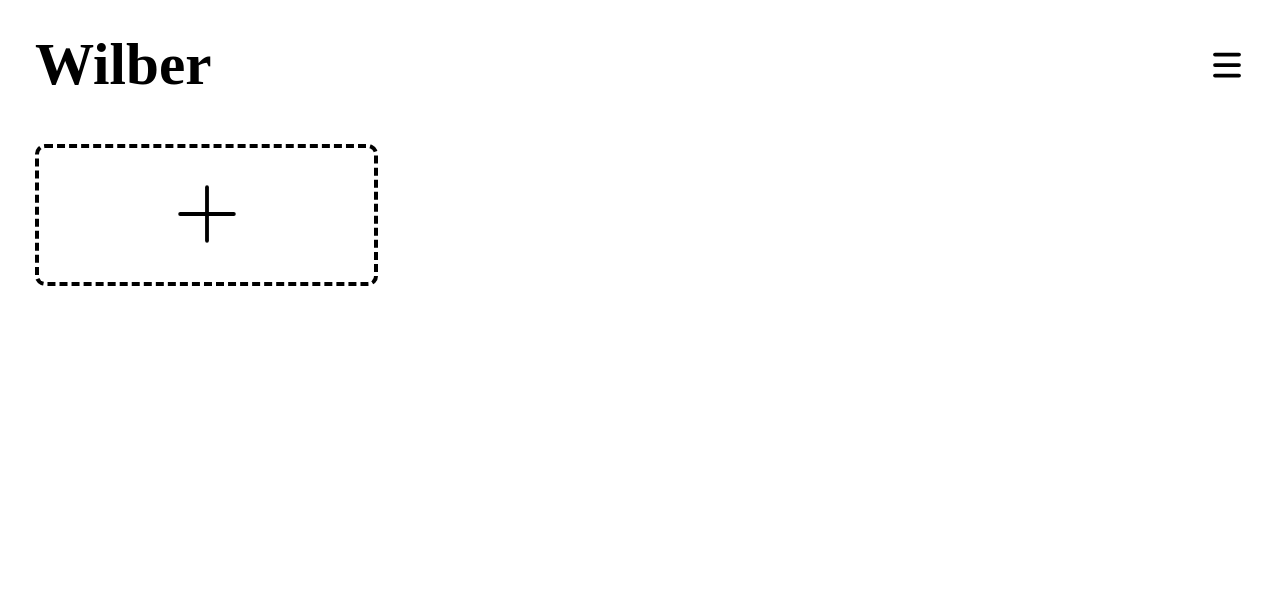
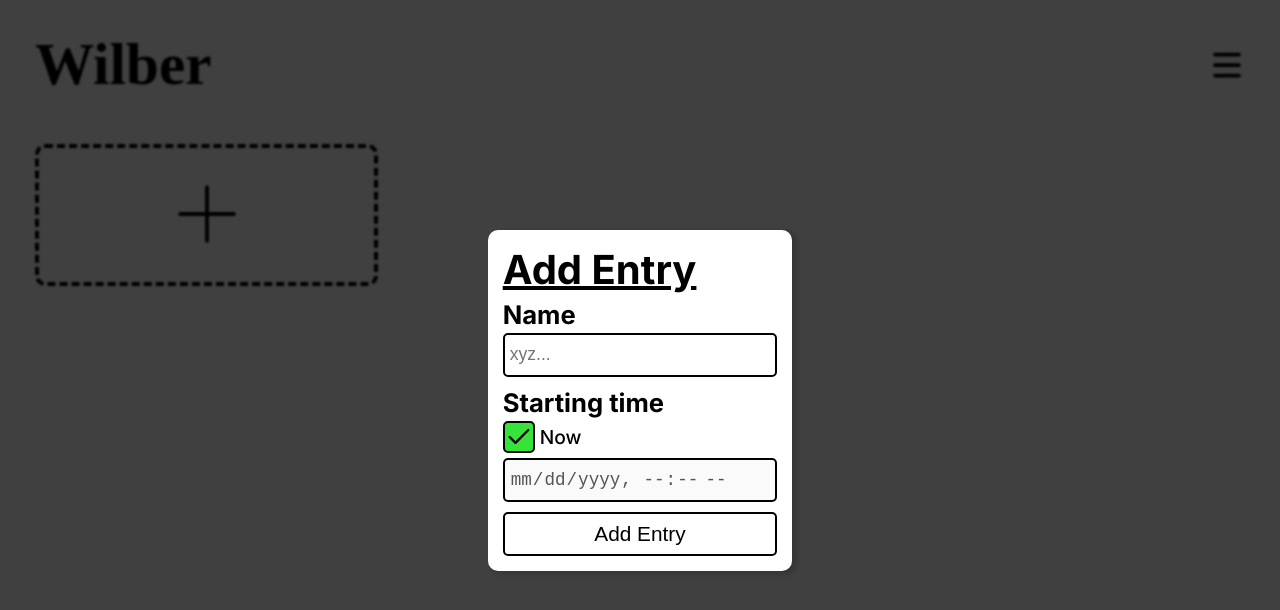
Before and after one commit to Kolpixx/Wilber, a React (Vite) app: page / in a window 1280 px wide. Both pictures are taken after a click on the button 206 px from the left and 215 px from the top of the page. Shown: the top 610 px of the page. Built offline with nearby package versions, Linux system fonts and the light colour scheme; a web font is replaced by a local one.

Commit message:
add entry modal

```diff
--- a/src/sites/Dashboard/Dashboard.tsx
+++ b/src/sites/Dashboard/Dashboard.tsx
@@ -3,12 +3,14 @@ import { Menu } from 'lucide-react';
 import { accentColor } from '../../consts';
 import Entry from './components/Entry/Entry';
 import AddEntryButton from './components/AddEntryButton/AddEntryButton';
+import AddEntryModal from './components/AddEntryButton/components/AddEntryModal/AddEntryModal';
 
 import './Dashboard.css'
 
 export default function Dashboard() {
     const [entries, setEntries] = useState<Object>(JSON.parse(localStorage.getItem("entries") || "{}"));
     const [currentTime, setCurrentTime] = useState<number>(Date.now());
+    const [showingAddEntryModal, showAddEntryModal] = useState<boolean>(false);
 
     useEffect(() => {
         localStorage.setItem("entries", JSON.stringify(entries));
@@ -22,6 +24,7 @@ export default function Dashboard() {
 
     return (
         <div id="dashboard">
+            {showingAddEntryModal && <AddEntryModal showAddEntryModal={showAddEntryModal} setEntries={setEntries} />}
             <header>
                 <h1>Wilber</h1>
                 <Menu
@@ -31,7 +34,7 @@ export default function Dashboard() {
                 />
             </header>
             <main>
-                <AddEntryButton size={Object.keys(entries).length === 0 ? "big" : "small"} />
+                <AddEntryButton size={Object.keys(entries).length === 0 ? "big" : "small"} onClick={() => showAddEntryModal(true)} />
                 {Object.keys(entries).map((_key, i) =>
                     <Entry
                         key={i}
--- a/src/sites/Dashboard/components/AddEntryButton/AddEntryButton.tsx
+++ b/src/sites/Dashboard/components/AddEntryButton/AddEntryButton.tsx
@@ -7,11 +7,12 @@ type Sizes = "big" | "small";
 
 type Props = {
     size: Sizes;
+    onClick: () => void;
 }
 
-export default function AddEntryButton({ size } : Props) {
+export default function AddEntryButton({ size, onClick } : Props) {
     return (
-        <button id={`add-entry-button${size === "big" ? "-big" : ""}`} className="pointer">
+        <button id={`add-entry-button${size === "big" ? "-big" : ""}`} className="pointer" onClick={onClick}>
             <Plus
                 size={size === "big" ? 92 : 64}
                 color={accentColor}
--- /dev/null
+++ b/src/sites/Dashboard/components/AddEntryButton/components/AddEntryModal/AddEntryModal.css
@@ -0,0 +1,68 @@
+#add-entry-modal {
+    display: flex;
+    flex-direction: column;
+    justify-content: center;
+    gap: 5px;
+}
+
+#add-entry-modal-options {
+    display: flex;
+    flex-direction: column;
+    gap: 10px;
+}
+
+#add-entry-modal h2 {
+    font-size: 2.5rem;
+}
+
+#add-entry-modal h3 {
+    font-size: 1.6rem;
+    text-decoration: none;
+}
+
+#add-entry-modal input {
+    border: 2px solid var(--accent);
+    height: 44px;
+    padding: 5px;
+    font-size: 1.1rem;
+    border-radius: 5px;
+
+    &:focus {
+        outline: none;
+    }
+}
+
+#add-entry-begin-now-button-wrapper {
+    display: flex;
+    gap: 5px;
+    align-items: center;
+    font-size: 1.2rem;
+    font-family: 'Inter', system-ui;
+    font-weight: 500;
+}
+
+#add-entry-modal-options > div {
+    display: flex;
+    flex-direction: column;
+    gap: 3px;
+}
+
+#add-entry-submit {
+    height: 44px;
+    border-radius: 5px;
+    border: 2px solid var(--accent);
+    background: white;
+    font-size: 1.3rem;
+    font-weight: 500;
+    transition: 0.2s ease background;
+
+    &:hover {
+        background: rgba(0, 0, 0, .2);
+    }
+}
+
+#add-entry-time-start-wrapper {
+    display: flex;
+    flex-direction: column;
+    gap: 5px
+}
--- /dev/null
+++ b/src/sites/Dashboard/components/AddEntryButton/components/AddEntryModal/AddEntryModal.tsx
@@ -0,0 +1,76 @@
+import { useEffect, useState } from 'react'
+import { addEntry } from '../../../../../../utils';
+
+import './AddEntryModal.css'
+import Checkbox from '../../../../../../components/Checkbox/Checkbox';
+
+type Props = {
+    showAddEntryModal: any;
+    setEntries: any;
+}
+
+export default function AddEntryModal({ showAddEntryModal, setEntries }: Props) {
+    const [startDate, setStartDate] = useState<Date | null>();
+    const [name, setName] = useState<string | null>(null);
+    const [useCurrentTime, setUseCurrentTime] = useState<boolean>(true);
+    const [error, setError] = useState<string>();
+
+    function submitEntry() {
+        if (name !== null && startDate !== null) {
+            addEntry(setEntries, name, startDate);
+            showAddEntryModal(false);
+        } else if (name !== null && useCurrentTime) {
+            addEntry(setEntries, name);
+            showAddEntryModal(false);
+        } else {
+            setError("Please fill out all fields")
+        }
+    }
+
+    useEffect(() => {
+        useCurrentTime && setStartDate(null);
+    }, [useCurrentTime]);
+
+    return (
+        <div className="modal-wrapper" onClick={(e) => {(e.target as HTMLElement).classList[0] === "modal-wrapper" && showAddEntryModal(false)}}>
+            <div className="modal" id="add-entry-modal">
+                <h2>Add Entry</h2>
+                <div id="add-entry-modal-options">
+                    <div id="add-entry-name">
+                        <h3>Name</h3>
+                        <input
+                            type="text"
+                            placeholder="xyz..."
+                            id="add-entry-name-input"
+                            onChange={(e) => {setName((e.target as HTMLInputElement).value)}}
+                        />
+                    </div>
+                    <div id="add-entry-time-start">
+                        <h3>Starting time</h3>
+                        <div id="add-entry-time-start-wrapper">
+                            <div id="add-entry-begin-now-button-wrapper">
+                                <Checkbox
+                                    ticked={useCurrentTime}
+                                    setTicked={setUseCurrentTime}
+                                    size={32}
+                                    strokeWidth={2}
+                                    borderWidth={2}
+                                    borderRadius={5}
+                                />
+                                <span>Now</span>
+                            </div>
+                            <input
+                                id="add-entry-time-start-input"
+                                type="datetime-local"
+                                disabled={useCurrentTime}
+                                onChange={(e) => {setStartDate((e.target as HTMLInputElement).valueAsDate || new Date(0))}}
+                            />
+                        </div>
+                    </div>
+                    <button id="add-entry-submit" className="pointer" onClick={() => {submitEntry()}}>Add Entry</button>
+                    {error}
+                </div>
+            </div>
+        </div>
+    )
+}
```
